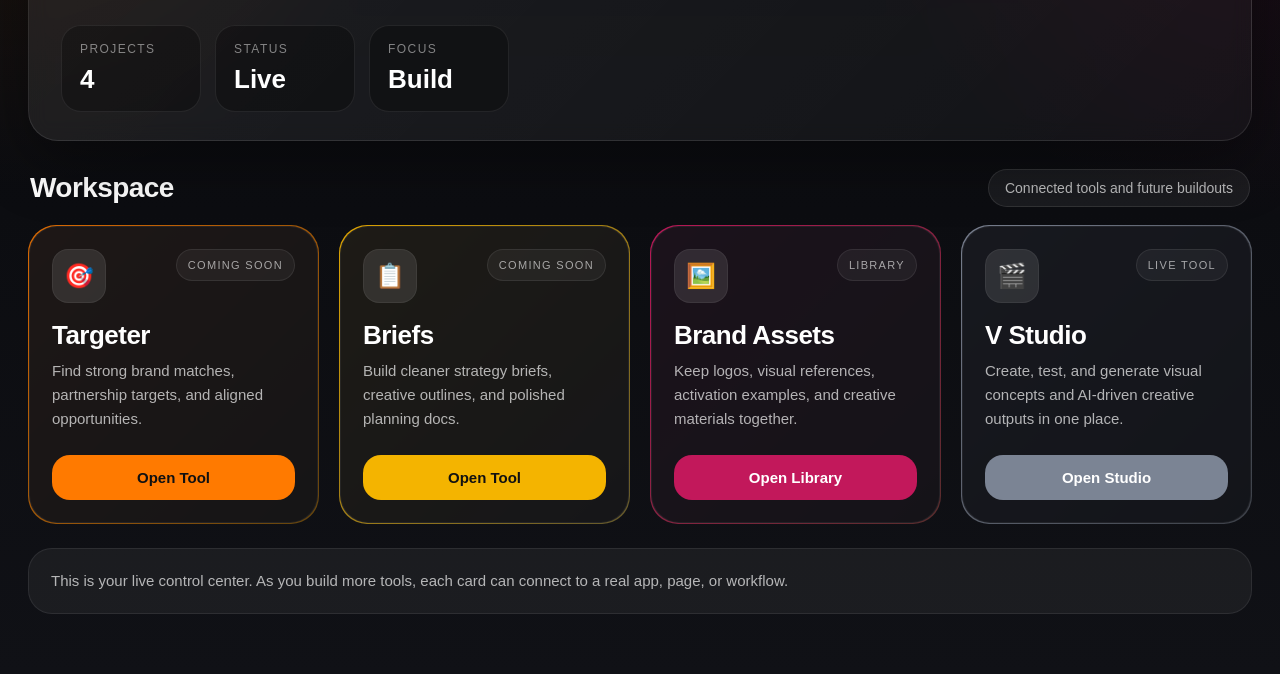
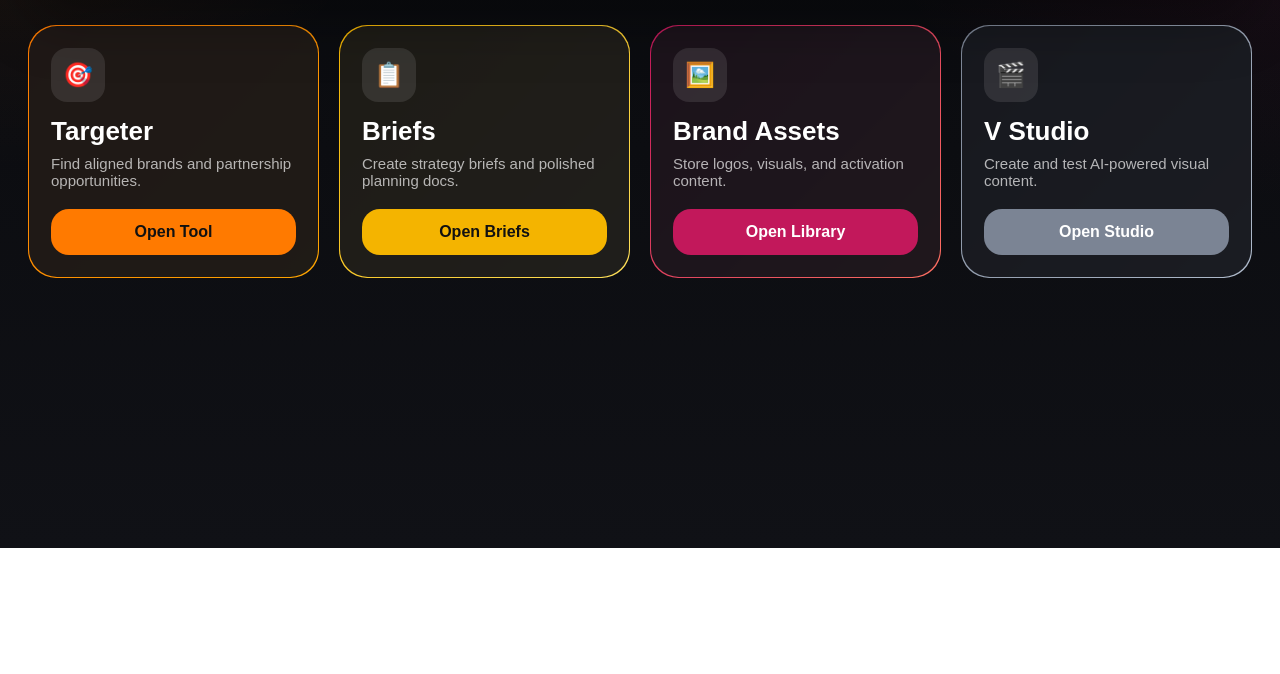
Before and after one commit to altov-shade/alto-dashboard, a plain HTML site: page index.html in a window 1280 px wide. Shown: the part 252-926 px from the top of the page. After the commit the page ends 800 px from the top, so only its background shows below. Drawn offline with Linux system fonts and the light colour scheme.

Commit message:
Update index.html

```diff
--- a/index.html
+++ b/index.html
@@ -6,9 +6,7 @@
   <meta name="viewport" content="width=device-width, initial-scale=1.0" />
 
   <style>
-    * {
-      box-sizing: border-box;
-    }
+    * { box-sizing: border-box; }
 
     body {
       margin: 0;
@@ -21,10 +19,7 @@
       min-height: 100vh;
     }
 
-    a {
-      text-decoration: none;
-      color: inherit;
-    }
+    a { text-decoration: none; color: inherit; }
 
     .wrapper {
       width: 100%;
@@ -53,11 +48,9 @@
       width: 220px;
       height: 220px;
       background: radial-gradient(circle, rgba(244,180,0,0.30), transparent 65%);
-      pointer-events: none;
     }
 
     .eyebrow {
-      display: inline-block;
       font-size: 12px;
       font-weight: 700;
       letter-spacing: 0.18em;
@@ -67,94 +60,29 @@
       border: 1px solid rgba(244, 180, 0, 0.20);
       padding: 10px 14px;
       border-radius: 999px;
+      display: inline-block;
       margin-bottom: 18px;
     }
 
-    h1 {
-      margin: 0;
-      font-size: 52px;
-      line-height: 1;
-      letter-spacing: -0.03em;
-    }
+    h1 { font-size: 52px; margin: 0; }
 
     .subtext {
-      max-width: 760px;
       margin-top: 14px;
       color: rgba(255,255,255,0.72);
       font-size: 18px;
-      line-height: 1.6;
-    }
-
-    .hero-bottom {
-      display: flex;
-      justify-content: space-between;
-      gap: 20px;
-      align-items: flex-end;
-      margin-top: 28px;
-      flex-wrap: wrap;
-    }
-
-    .mini-stats {
-      display: flex;
-      gap: 14px;
-      flex-wrap: wrap;
-    }
-
-    .stat {
-      min-width: 140px;
-      background: rgba(0,0,0,0.28);
-      border: 1px solid rgba(255,255,255,0.08);
-      border-radius: 20px;
-      padding: 16px 18px;
-    }
-
-    .stat-label {
-      font-size: 12px;
-      text-transform: uppercase;
-      letter-spacing: 0.12em;
-      color: rgba(255,255,255,0.48);
-      margin-bottom: 8px;
-    }
-
-    .stat-value {
-      font-size: 26px;
-      font-weight: 700;
-    }
-
-    .section-bar {
-      display: flex;
-      justify-content: space-between;
-      align-items: center;
-      gap: 16px;
-      margin: 10px 2px 18px;
-      flex-wrap: wrap;
-    }
-
-    .section-title {
-      font-size: 28px;
-      font-weight: 700;
-      letter-spacing: -0.02em;
-    }
-
-    .section-pill {
-      padding: 10px 16px;
-      border-radius: 999px;
-      background: rgba(255,255,255,0.06);
-      border: 1px solid rgba(255,255,255,0.10);
-      color: rgba(255,255,255,0.70);
-      font-size: 14px;
+      max-width: 760px;
     }
 
     .grid {
       display: grid;
-      grid-template-columns: repeat(4, minmax(0, 1fr));
+      grid-template-columns: repeat(4, 1fr);
       gap: 20px;
     }
 
     .card-shell {
       border-radius: 28px;
       padding: 1px;
-      transition: transform 0.25s ease, box-shadow 0.25s ease;
+      transition: 0.25s ease;
     }
 
     .card-shell:hover {
@@ -163,22 +91,13 @@
     }
 
     .card-inner {
-      height: 100%;
-      min-height: 220px;
       border-radius: 28px;
       background: rgba(18, 19, 24, 0.94);
-      border: 1px solid rgba(255,255,255,0.06);
       padding: 22px;
+      min-height: 220px;
       display: flex;
       flex-direction: column;
       justify-content: space-between;
-    }
-
-    .card-top {
-      display: flex;
-      justify-content: space-between;
-      align-items: flex-start;
-      gap: 16px;
     }
 
     .icon-box {
@@ -190,262 +109,114 @@
       justify-content: center;
       font-size: 24px;
       background: rgba(255,255,255,0.10);
-      box-shadow: inset 0 0 0 1px rgba(255,255,255,0.06);
     }
 
     .status {
       font-size: 11px;
-      letter-spacing: 0.12em;
       text-transform: uppercase;
-      padding: 9px 11px;
+      padding: 8px 10px;
       border-radius: 999px;
       background: rgba(255,255,255,0.05);
-      border: 1px solid rgba(255,255,255,0.08);
-      color: rgba(255,255,255,0.60);
-      white-space: nowrap;
-    }
-
-    .card-copy {
-      margin-top: 18px;
     }
 
     .card-title {
       font-size: 26px;
       font-weight: 700;
-      line-height: 1.1;
-      margin-bottom: 10px;
-      letter-spacing: -0.02em;
+      margin: 14px 0 8px;
     }
 
     .card-desc {
+      color: rgba(255,255,255,0.68);
       font-size: 15px;
-      line-height: 1.6;
-      color: rgba(255,255,255,0.68);
     }
 
     .card-action {
-      margin-top: 24px;
-      display: inline-flex;
-      align-items: center;
-      justify-content: center;
-      width: 100%;
+      margin-top: 20px;
+      padding: 14px;
+      text-align: center;
       border-radius: 18px;
-      padding: 14px 16px;
       font-weight: 700;
-      font-size: 15px;
-      transition: opacity 0.2s ease, transform 0.2s ease;
     }
 
-    .card-shell:hover .card-action {
-      transform: translateY(-1px);
-    }
+    .orange-shell { background: linear-gradient(135deg, #ff7a00, #ffa600); }
+    .gold-shell { background: linear-gradient(135deg, #f4b400, #ffe15a); }
+    .rose-shell { background: linear-gradient(135deg, #c2185b, #ff7062); }
+    .gray-shell { background: linear-gradient(135deg, #7b8494, #b0bccd); }
 
-    .orange-shell {
-      background: linear-gradient(135deg, rgba(255,122,0,0.85), rgba(255,166,0,0.35));
-    }
+    .orange-btn { background: #ff7a00; color: #111; }
+    .gold-btn { background: #f4b400; color: #111; }
+    .rose-btn { background: #c2185b; }
+    .gray-btn { background: #7b8494; }
 
-    .gold-shell {
-      background: linear-gradient(135deg, rgba(244,180,0,0.90), rgba(255,221,87,0.35));
-    }
-
-    .rose-shell {
-      background: linear-gradient(135deg, rgba(194,24,91,0.95), rgba(255,112,98,0.30));
-    }
-
-    .gray-shell {
-      background: linear-gradient(135deg, rgba(125,132,148,0.95), rgba(176,188,204,0.28));
-    }
-
-    .orange-btn {
-      background: #ff7a00;
-      color: #111;
-    }
-
-    .gold-btn {
-      background: #f4b400;
-      color: #111;
-    }
-
-    .rose-btn {
-      background: #c2185b;
-      color: white;
-    }
-
-    .gray-btn {
-      background: #7b8494;
-      color: white;
-    }
-
-    .footer-note {
-      margin-top: 24px;
-      padding: 20px 22px;
-      border-radius: 24px;
-      background: rgba(255,255,255,0.05);
-      border: 1px solid rgba(255,255,255,0.08);
-      color: rgba(255,255,255,0.68);
-      font-size: 15px;
-      line-height: 1.6;
-    }
-
-    @media (max-width: 1180px) {
-      .grid {
-        grid-template-columns: repeat(2, minmax(0, 1fr));
-      }
-    }
-
-    @media (max-width: 760px) {
-      .wrapper {
-        padding: 22px 18px 40px;
-      }
-
-      .hero {
-        padding: 24px 20px 22px;
-        border-radius: 24px;
-      }
-
-      h1 {
-        font-size: 40px;
-      }
-
-      .subtext {
-        font-size: 16px;
-      }
-
-      .section-title {
-        font-size: 24px;
-      }
-
-      .grid {
-        grid-template-columns: 1fr;
-      }
-
-      .card-inner {
-        min-height: 200px;
-      }
+    @media (max-width: 900px) {
+      .grid { grid-template-columns: 1fr; }
     }
   </style>
 </head>
 
 <body>
   <div class="wrapper">
+
     <section class="hero">
       <div class="eyebrow">Alto AI Workspace</div>
       <h1>Alto Dashboard</h1>
       <div class="subtext">
-        Your central hub for AI tools, brand systems, visual assets, and buildouts.
-        Designed to grow with your ideas and give every tool a real home.
-      </div>
-
-      <div class="hero-bottom">
-        <div class="mini-stats">
-          <div class="stat">
-            <div class="stat-label">Projects</div>
-            <div class="stat-value">4</div>
-          </div>
-
-          <div class="stat">
-            <div class="stat-label">Status</div>
-            <div class="stat-value">Live</div>
-          </div>
-
-          <div class="stat">
-            <div class="stat-label">Focus</div>
-            <div class="stat-value">Build</div>
-          </div>
-        </div>
+        Your central hub for AI tools, brand systems, and creative buildouts.
       </div>
     </section>
 
-    <div class="section-bar">
-      <div class="section-title">Workspace</div>
-      <div class="section-pill">Connected tools and future buildouts</div>
-    </div>
+    <div class="grid">
 
-    <div class="grid">
+      <!-- Targeter -->
       <a href="https://targeter-app.vercel.app" target="_blank" class="card-shell orange-shell">
         <div class="card-inner">
           <div>
-            <div class="card-top">
-              <div class="icon-box">🎯</div>
-              <div class="status">Coming Soon</div>
-            </div>
-
-            <div class="card-copy">
-              <div class="card-title">Targeter</div>
-              <div class="card-desc">
-                Find strong brand matches, partnership targets, and aligned opportunities.
-              </div>
-            </div>
+            <div class="icon-box">🎯</div>
+            <div class="card-title">Targeter</div>
+            <div class="card-desc">Find aligned brands and partnership opportunities.</div>
           </div>
-
           <div class="card-action orange-btn">Open Tool</div>
         </div>
       </a>
 
-      <a href="#" class="card-shell gold-shell">
+      <!-- Briefs (NOW LIVE) -->
+      <a href="https://pavilion-brief-app.vercel.app/" target="_blank" class="card-shell gold-shell">
         <div class="card-inner">
           <div>
-            <div class="card-top">
-              <div class="icon-box">📋</div>
-              <div class="status">Coming Soon</div>
-            </div>
-
-            <div class="card-copy">
-              <div class="card-title">Briefs</div>
-              <div class="card-desc">
-                Build cleaner strategy briefs, creative outlines, and polished planning docs.
-              </div>
-            </div>
+            <div class="icon-box">📋</div>
+            <div class="card-title">Briefs</div>
+            <div class="card-desc">Create strategy briefs and polished planning docs.</div>
           </div>
-
-          <div class="card-action gold-btn">Open Tool</div>
+          <div class="card-action gold-btn">Open Briefs</div>
         </div>
       </a>
 
+      <!-- Brand Assets -->
       <a href="#" class="card-shell rose-shell">
         <div class="card-inner">
           <div>
-            <div class="card-top">
-              <div class="icon-box">🖼️</div>
-              <div class="status">Library</div>
-            </div>
-
-            <div class="card-copy">
-              <div class="card-title">Brand Assets</div>
-              <div class="card-desc">
-                Keep logos, visual references, activation examples, and creative materials together.
-              </div>
-            </div>
+            <div class="icon-box">🖼️</div>
+            <div class="card-title">Brand Assets</div>
+            <div class="card-desc">Store logos, visuals, and activation content.</div>
           </div>
-
           <div class="card-action rose-btn">Open Library</div>
         </div>
       </a>
 
+      <!-- V Studio -->
       <a href="https://altov-v-studio-1086023065223.europe-west1.run.app/" target="_blank" class="card-shell gray-shell">
         <div class="card-inner">
           <div>
-            <div class="card-top">
-              <div class="icon-box">🎬</div>
-              <div class="status">Live Tool</div>
-            </div>
-
-            <div class="card-copy">
-              <div class="card-title">V Studio</div>
-              <div class="card-desc">
-                Create, test, and generate visual concepts and AI-driven creative outputs in one place.
-              </div>
-            </div>
+            <div class="icon-box">🎬</div>
+            <div class="card-title">V Studio</div>
+            <div class="card-desc">Create and test AI-powered visual content.</div>
           </div>
-
           <div class="card-action gray-btn">Open Studio</div>
         </div>
       </a>
+
     </div>
 
-    <div class="footer-note">
-      This is your live control center. As you build more tools, each card can connect to a real app, page, or workflow.
-    </div>
   </div>
 </body>
 </html>
```
